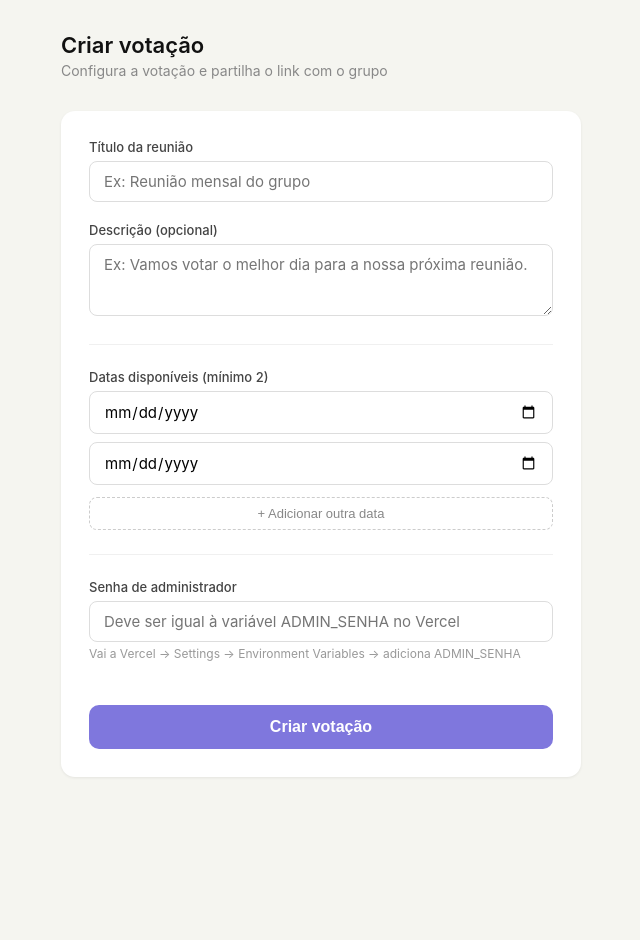
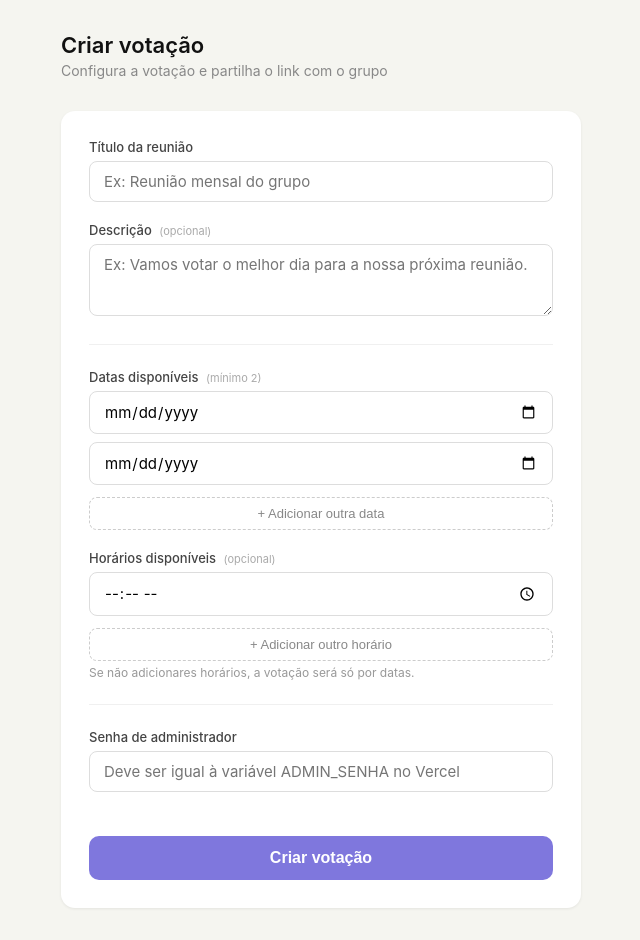
Before and after one commit to chaimete-debug/Construcao-votacao, a Next.js app: page /admin in a window 1280 px wide. Shown: the whole page, without its empty margins (319-959 px from the left). Before the commit the page ends 809 px from the top, so only its background shows below. Built offline with nearby package versions, Linux system fonts and the light colour scheme.

Commit message:
Update admin.tsx

```diff
--- a/pages/admin.tsx
+++ b/pages/admin.tsx
@@ -6,36 +6,31 @@ export default function Admin() {
   const [descricao, setDescricao] = useState('')
   const [senha, setSenha] = useState('')
   const [datas, setDatas] = useState(['', ''])
+  const [horas, setHoras] = useState([''])
   const [estado, setEstado] = useState<'idle' | 'enviando' | 'sucesso' | 'erro'>('idle')
   const [mensagem, setMensagem] = useState('')
 
-  function adicionarData() {
-    setDatas([...datas, ''])
-  }
+  function adicionarData() { setDatas([...datas, '']) }
+  function removerData(i: number) { setDatas(datas.filter((_, idx) => idx !== i)) }
+  function atualizarData(i: number, val: string) { const n = [...datas]; n[i] = val; setDatas(n) }
 
-  function removerData(i: number) {
-    setDatas(datas.filter((_, idx) => idx !== i))
-  }
-
-  function atualizarData(i: number, val: string) {
-    const novas = [...datas]
-    novas[i] = val
-    setDatas(novas)
-  }
+  function adicionarHora() { setHoras([...horas, '']) }
+  function removerHora(i: number) { setHoras(horas.filter((_, idx) => idx !== i)) }
+  function atualizarHora(i: number, val: string) { const n = [...horas]; n[i] = val; setHoras(n) }
 
   async function criar() {
     const datasValidas = datas.filter(d => d.trim() !== '')
+    const horasValidas = horas.filter(h => h.trim() !== '')
     if (!titulo.trim() || datasValidas.length < 2 || !senha) {
       setEstado('erro')
       setMensagem('Preenche o título, a senha e pelo menos 2 datas.')
       return
     }
-
     setEstado('enviando')
     const res = await fetch('/api/config', {
       method: 'POST',
       headers: { 'Content-Type': 'application/json' },
-      body: JSON.stringify({ titulo, descricao, datas: datasValidas, senha }),
+      body: JSON.stringify({ titulo, descricao, datas: datasValidas, horas: horasValidas, senha }),
     })
     const data = await res.json()
     if (data.ok) {
@@ -56,15 +51,15 @@ export default function Admin() {
     .card { background: white; border-radius: 14px; padding: 1.75rem; box-shadow: 0 1px 3px rgba(0,0,0,0.07); }
     .campo { margin-bottom: 1.25rem; }
     label { display: block; font-size: 13px; font-weight: 500; color: #444; margin-bottom: 6px; }
-    input[type=text], input[type=password], input[type=date], textarea { width: 100%; padding: 10px 14px; border: 1px solid #ddd; border-radius: 8px; font-size: 15px; outline: none; font-family: inherit; transition: border 0.15s; }
+    input[type=text], input[type=password], input[type=date], input[type=time], textarea { width: 100%; padding: 10px 14px; border: 1px solid #ddd; border-radius: 8px; font-size: 15px; outline: none; font-family: inherit; transition: border 0.15s; }
     input:focus, textarea:focus { border-color: #7F77DD; box-shadow: 0 0 0 3px rgba(127,119,221,0.15); }
     textarea { resize: vertical; min-height: 72px; }
-    .data-row { display: flex; gap: 8px; margin-bottom: 8px; align-items: center; }
-    .data-row input { flex: 1; }
+    .row { display: flex; gap: 8px; margin-bottom: 8px; align-items: center; }
+    .row input { flex: 1; }
     .btn-remover { background: none; border: 1px solid #ddd; border-radius: 6px; width: 32px; height: 38px; cursor: pointer; color: #999; font-size: 16px; display: flex; align-items: center; justify-content: center; flex-shrink: 0; }
     .btn-remover:hover { background: #fff0f0; border-color: #f5c0c0; color: #c00; }
     .btn-add { background: none; border: 1px dashed #ccc; border-radius: 8px; padding: 8px 14px; font-size: 13px; color: #888; cursor: pointer; width: 100%; margin-top: 4px; }
-    .btn-add:hover { background: #f8f8f8; border-color: #aaa; }
+    .btn-add:hover { background: #f8f8f8; }
     .btn-criar { width: 100%; padding: 13px; background: #7F77DD; color: white; border: none; border-radius: 10px; font-size: 16px; font-weight: 600; cursor: pointer; margin-top: 1.5rem; transition: background 0.15s; }
     .btn-criar:hover:not(:disabled) { background: #6b63cc; }
     .btn-criar:disabled { opacity: 0.6; cursor: default; }
@@ -74,6 +69,7 @@ export default function Admin() {
     .link-box { background: #f8f7ff; border: 1px solid #d4d1f5; border-radius: 8px; padding: 12px 16px; margin-top: 1rem; word-break: break-all; font-size: 14px; color: #534AB7; font-family: monospace; }
     .divider { border: none; border-top: 1px solid #f0f0f0; margin: 1.5rem 0; }
     .hint { font-size: 12px; color: #999; margin-top: 4px; }
+    .opcional { font-size: 11px; color: #aaa; font-weight: 400; margin-left: 4px; }
   `
 
   return (
@@ -95,53 +91,47 @@ export default function Admin() {
           </div>
 
           <div className="campo">
-            <label>Descrição (opcional)</label>
+            <label>Descrição <span className="opcional">(opcional)</span></label>
             <textarea placeholder="Ex: Vamos votar o melhor dia para a nossa próxima reunião." value={descricao} onChange={e => setDescricao(e.target.value)} />
           </div>
 
           <hr className="divider" />
 
           <div className="campo">
-            <label>Datas disponíveis (mínimo 2)</label>
+            <label>Datas disponíveis <span className="opcional">(mínimo 2)</span></label>
             {datas.map((d, i) => (
-              <div className="data-row" key={i}>
-                <input
-                  type="date"
-                  value={d}
-                  onChange={e => atualizarData(i, e.target.value)}
-                />
-                {datas.length > 2 && (
-                  <button className="btn-remover" onClick={() => removerData(i)}>×</button>
-                )}
+              <div className="row" key={i}>
+                <input type="date" value={d} onChange={e => atualizarData(i, e.target.value)} />
+                {datas.length > 2 && <button className="btn-remover" onClick={() => removerData(i)}>×</button>}
               </div>
             ))}
             <button className="btn-add" onClick={adicionarData}>+ Adicionar outra data</button>
+          </div>
+
+          <div className="campo">
+            <label>Horários disponíveis <span className="opcional">(opcional)</span></label>
+            {horas.map((h, i) => (
+              <div className="row" key={i}>
+                <input type="time" value={h} onChange={e => atualizarHora(i, e.target.value)} />
+                {horas.length > 1 && <button className="btn-remover" onClick={() => removerHora(i)}>×</button>}
+              </div>
+            ))}
+            <button className="btn-add" onClick={adicionarHora}>+ Adicionar outro horário</button>
+            <p className="hint">Se não adicionares horários, a votação será só por datas.</p>
           </div>
 
           <hr className="divider" />
 
           <div className="campo">
             <label>Senha de administrador</label>
-            <input
-              type="password"
-              placeholder="Deve ser igual à variável ADMIN_SENHA no Vercel"
-              value={senha}
-              onChange={e => setSenha(e.target.value)}
-            />
-            <p className="hint">Vai a Vercel → Settings → Environment Variables → adiciona ADMIN_SENHA</p>
+            <input type="password" placeholder="Deve ser igual à variável ADMIN_SENHA no Vercel" value={senha} onChange={e => setSenha(e.target.value)} />
           </div>
 
-          <button
-            className="btn-criar"
-            onClick={criar}
-            disabled={estado === 'enviando'}
-          >
+          <button className="btn-criar" onClick={criar} disabled={estado === 'enviando'}>
             {estado === 'enviando' ? 'A criar...' : 'Criar votação'}
           </button>
 
-          {estado === 'erro' && (
-            <div className="alerta alerta-erro">{mensagem}</div>
-          )}
+          {estado === 'erro' && <div className="alerta alerta-erro">{mensagem}</div>}
 
           {estado === 'sucesso' && (
             <>
```
